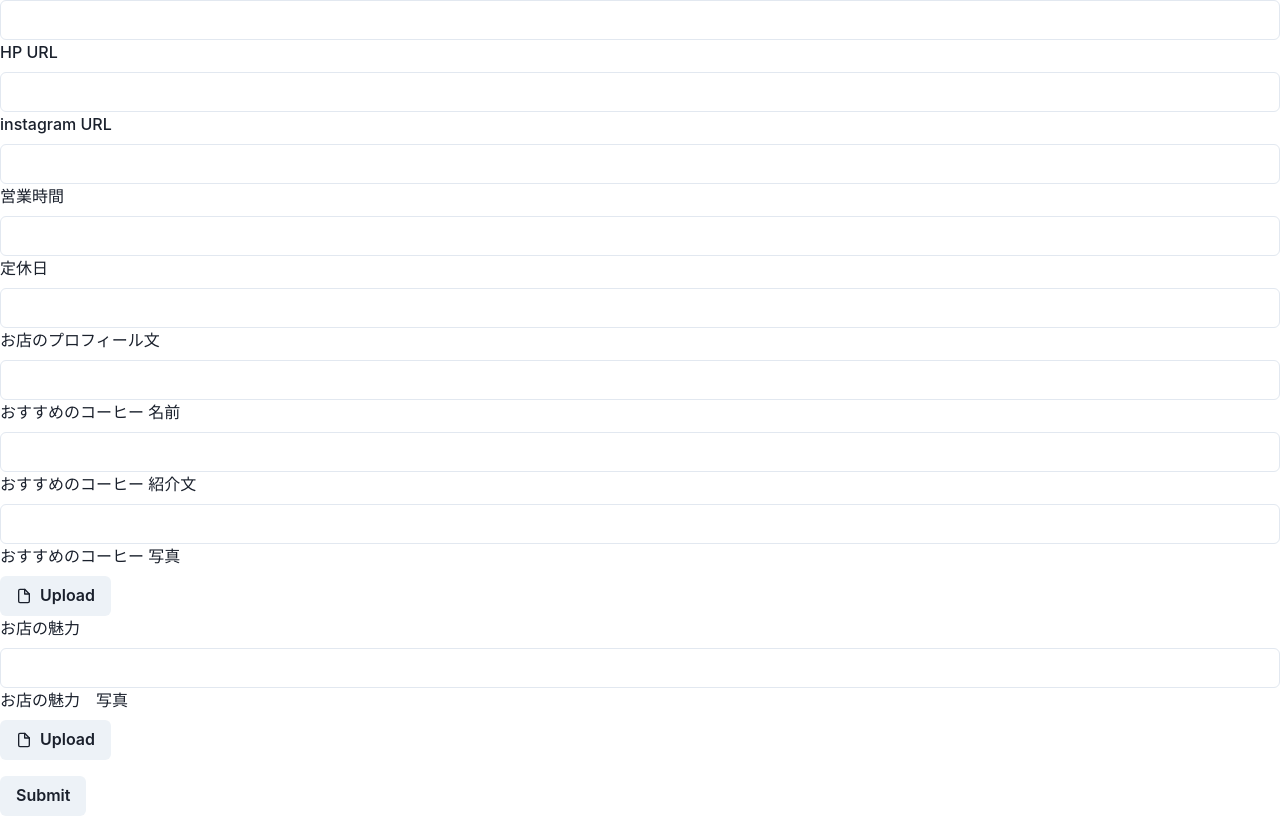
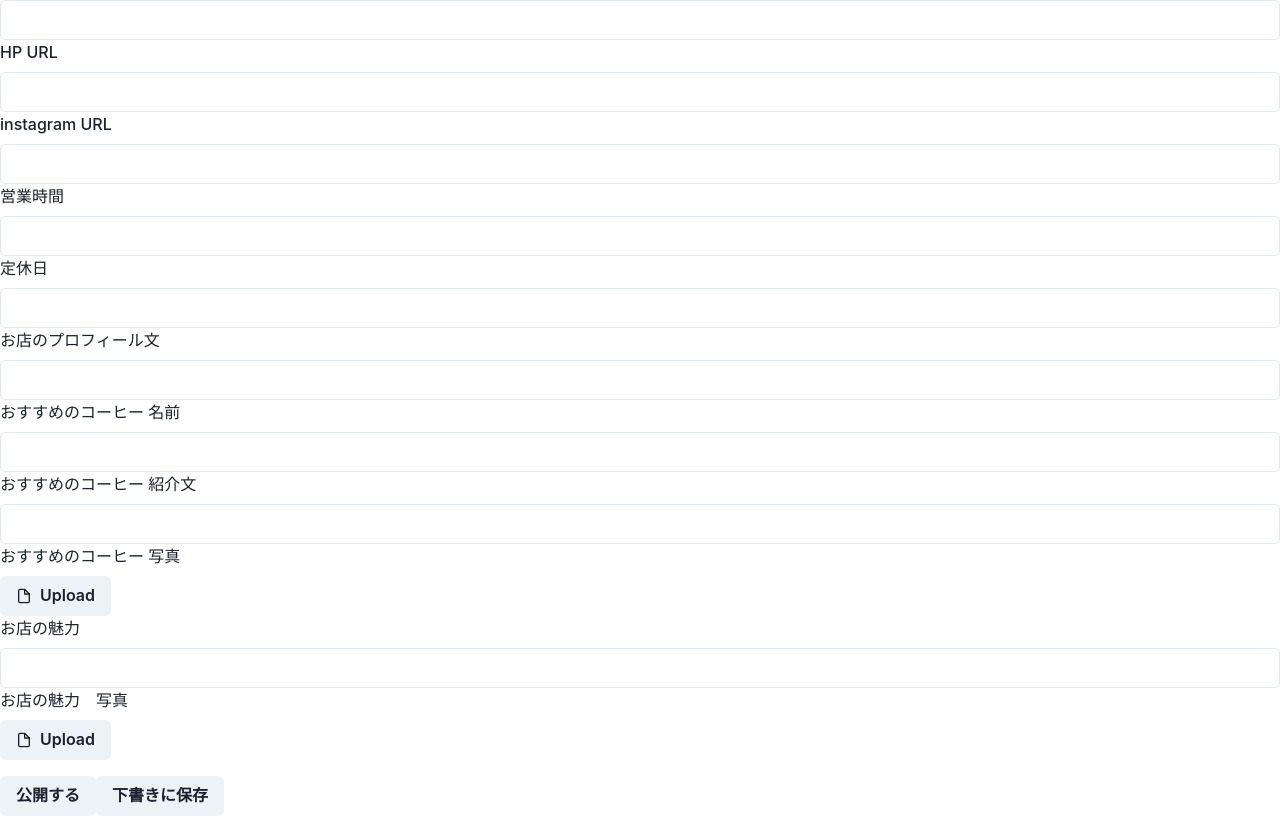
Before and after one commit to ccj7/coffee-clip, a Next.js app in the folder front/: page /shop/fix-shopInfo in a window 1280 px wide. Shown: the part 381-1197 px from the top of the page. Built offline with nearby package versions, Linux system fonts and the light colour scheme; no server answers; sample sign-in values are in the browser's storage.

Commit message:
feat: 公開or下書きに保存機能追加

```diff
--- a/front/pages/shop/fix-shopInfo.tsx
+++ b/front/pages/shop/fix-shopInfo.tsx
@@ -1,4 +1,4 @@
-import { Button } from '@chakra-ui/react'
+import { Button, Text } from '@chakra-ui/react'
 import Head from 'next/head'
 import { useEffect, useState, VFC } from 'react'
 import { useForm, FormProvider, useFormContext } from 'react-hook-form'
@@ -40,6 +40,8 @@ const FixShopInfo: WithGetAccessControl<VFC> = () => {
     follower_handle_name: [''],
   }
   const [shopInfo, setShopInfo] = useState<any>(dammy)
+  const [isSubmited, setIsSubmited] = useState<boolean>(false)
+  const [isPublic, setIsPublic] = useState<string | null>(null)
 
   const methods = useForm()
 
@@ -47,11 +49,9 @@ const FixShopInfo: WithGetAccessControl<VFC> = () => {
     console.log(currentUser)
 
     const getShop = async (authId: string) => {
-      // TODO: dammy変更してください
       const res: any = await axios.get(`/api/shops/${authId}`)
       setShopInfo(res.data)
     }
-    // TODO: 直接入力しているauthIDを変更
     if (currentUser) {
       getShop(currentUser)
     }
@@ -66,7 +66,14 @@ const FixShopInfo: WithGetAccessControl<VFC> = () => {
     // router.push('/shop/dashboard')
   }
 
-  // TODO　画像処理とseeling POINTのinput追加
+  const publish = () => {
+    setIsSubmited(true)
+    setIsPublic('published')
+  }
+  const draft = () => {
+    setIsSubmited(true)
+    setIsPublic('drafted')
+  }
   return (
     <div>
       <Head>
@@ -74,6 +81,8 @@ const FixShopInfo: WithGetAccessControl<VFC> = () => {
         <meta name="shopTopPage" content="shop Top Page" />
       </Head>
       <Header />
+      {!isSubmited && (
+        <>
           <FormProvider {...methods}>
             <form onSubmit={methods.handleSubmit(onSubmit)}>
               <InputForm
@@ -150,11 +159,31 @@ const FixShopInfo: WithGetAccessControl<VFC> = () => {
                 thema="selling_point.image"
                 text="お店の魅力　写真"
               />
-          <Button mt={4} type="submit">
-            Submit
+              <Button
+                type="submit"
+                mt={4}
+                // onclick={publish}
+              >
+                公開する
+              </Button>
+              <Button mt={4} type="submit" onclick={draft}>
+                下書きに保存
               </Button>
             </form>
           </FormProvider>
+        </>
+      )}
+      {isPublic === 'published' && (
+        <>
+          <Text>ユーザーにショップ情報を公開しました</Text>
+        </>
+      )}
+      {isPublic === 'drafted' && (
+        <>
+          <Text>下書きに保存しました</Text>
+          <Text>ユーザーにはまだショップ情報は公開されていません</Text>
+        </>
+      )}
     </div>
   )
 }
```
Lines whose indentation alone changed are shown as unchanged.
